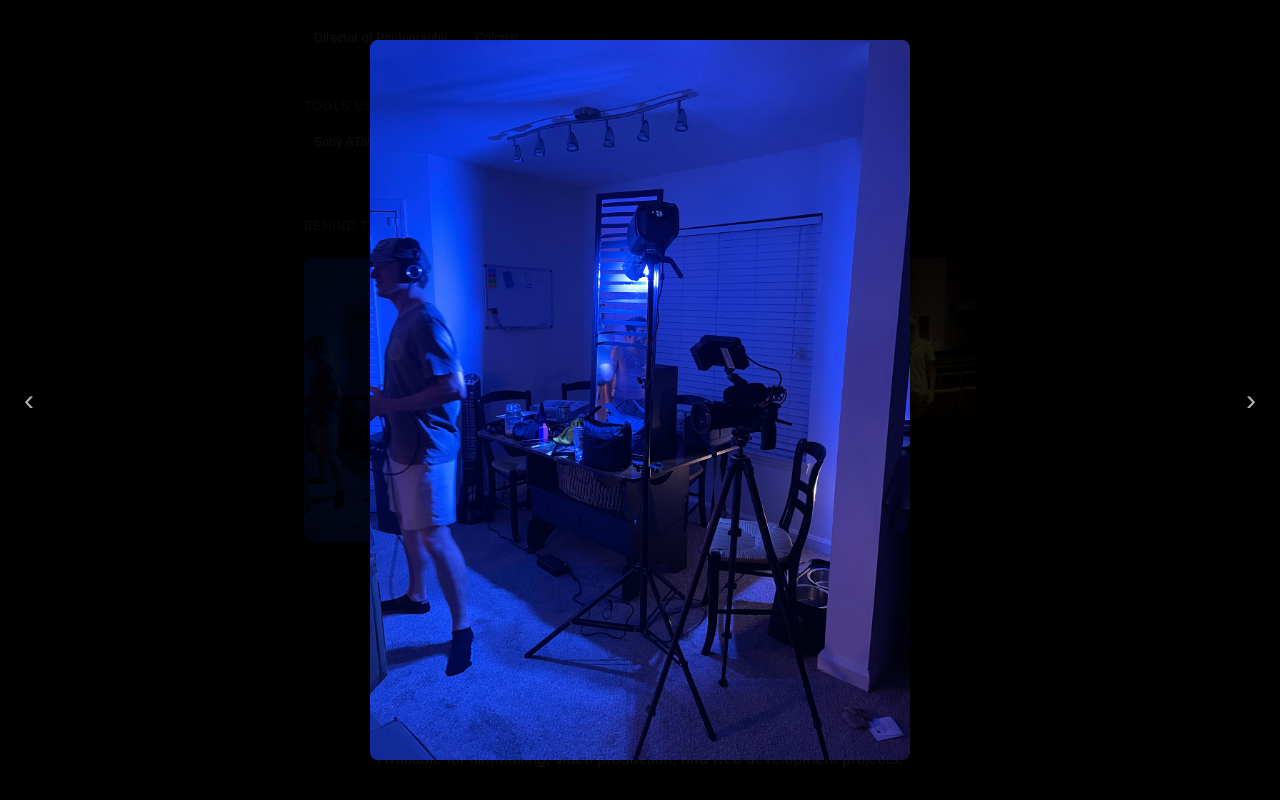
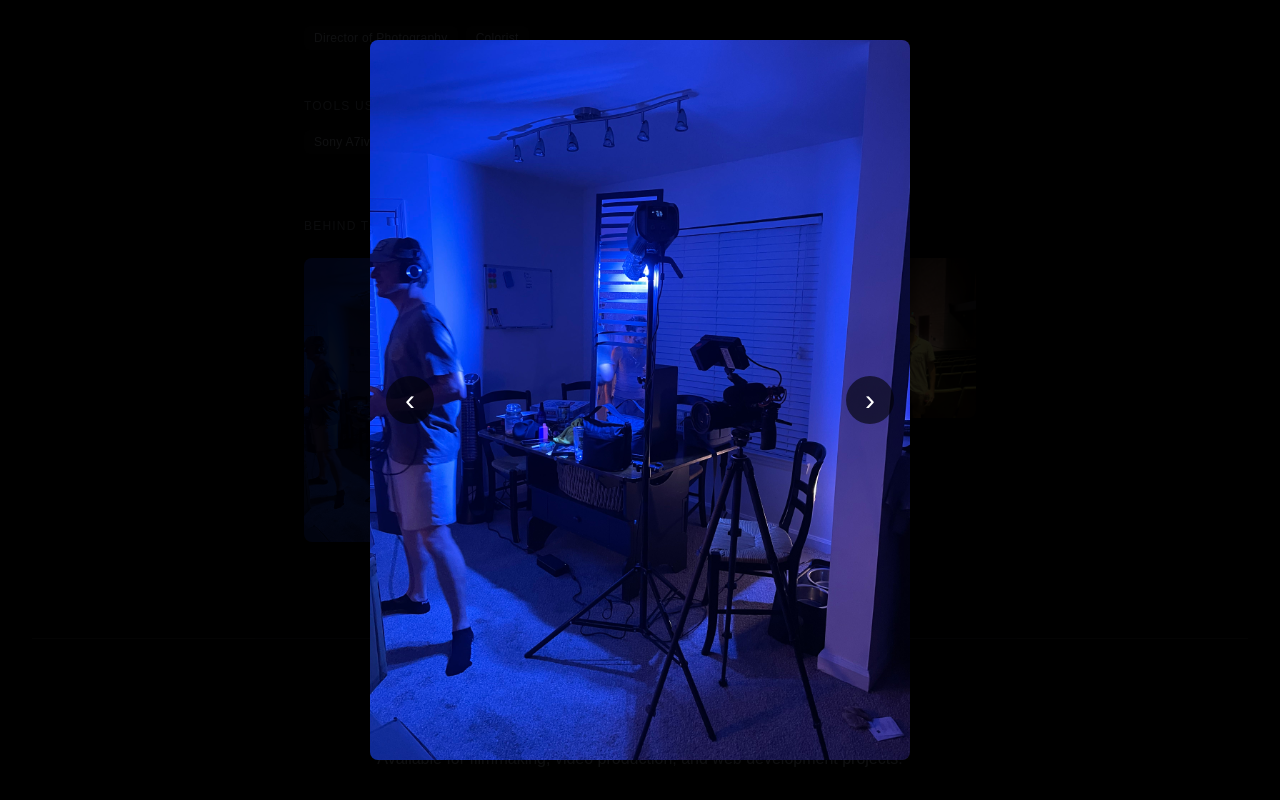
Before and after one commit to dseals3/film-code-portfolio, a Next.js app: page /projects/dear-david in a window 1280 px wide. Both pictures are taken after a click on the picture 410 px from the left and 1448 px from the top of the page. Shown: the part 1048-1848 px from the top of the page. Built offline with nearby package versions, Linux system fonts and the light colour scheme.

Commit message:
improved left and right buttons

```diff
--- a/app/components/BTSGallery.tsx
+++ b/app/components/BTSGallery.tsx
@@ -74,6 +74,10 @@ export default function BTSGallery({ images }: Props) {
             className="fixed inset-0 bg-black/90 flex items-center justify-center z-50"
             onClick={close}
         >
+          <div
+            className="relative"
+            onClick={(e) => e.stopPropagation()}
+          >
             {/* Image */}
             <img
             src={currentImage!}
@@ -83,7 +87,18 @@ export default function BTSGallery({ images }: Props) {
             {/* LEFT BUTTON */}
             <button
             onClick={goPrev}
-            className="absolute left-6 text-white text-3xl opacity-70 hover:opacity-100 transition"
+            className="
+              absolute left-4 top-1/2 -translate-y-1/2
+              h-12 w-12
+              rounded-full
+              bg-black/60
+              hover:bg-black/80
+              text-white
+              text-3xl
+              flex items-center justify-center
+              cursor-pointer
+              transition
+            "
             >
             ‹
             </button>
@@ -91,10 +106,22 @@ export default function BTSGallery({ images }: Props) {
             {/* RIGHT BUTTON */}
             <button
             onClick={goNext}
-            className="absolute right-6 text-white text-3xl opacity-70 hover:opacity-100 transition"
+            className="
+              absolute right-4 top-1/2 -translate-y-1/2
+              h-12 w-12
+              rounded-full
+              bg-black/60
+              hover:bg-black/80
+              text-white
+              text-3xl
+              flex items-center justify-center
+              cursor-pointer
+              transition
+            "
             >
             ›
             </button>
+          </div>
         </div>
         )}
     </>
```
